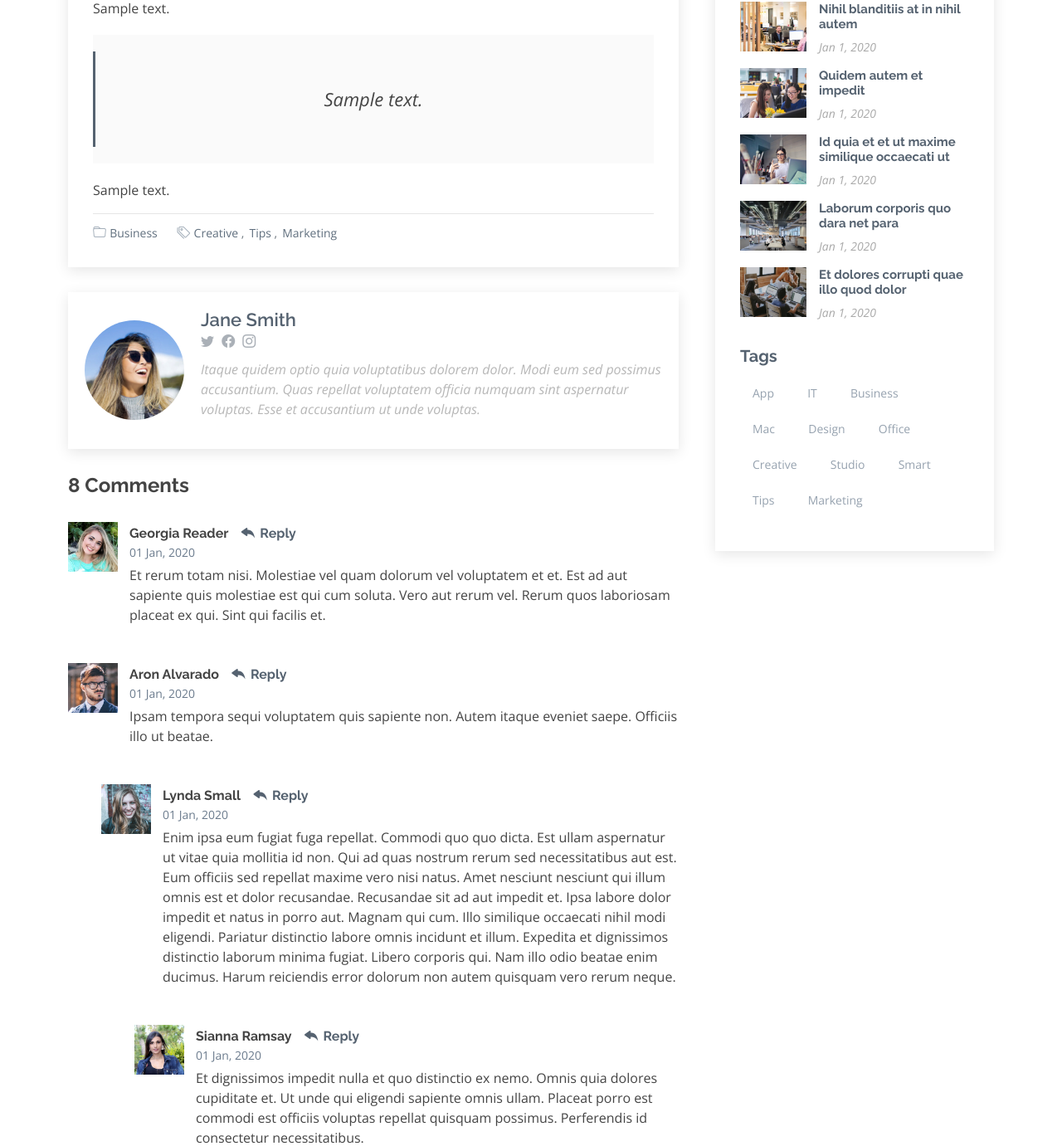
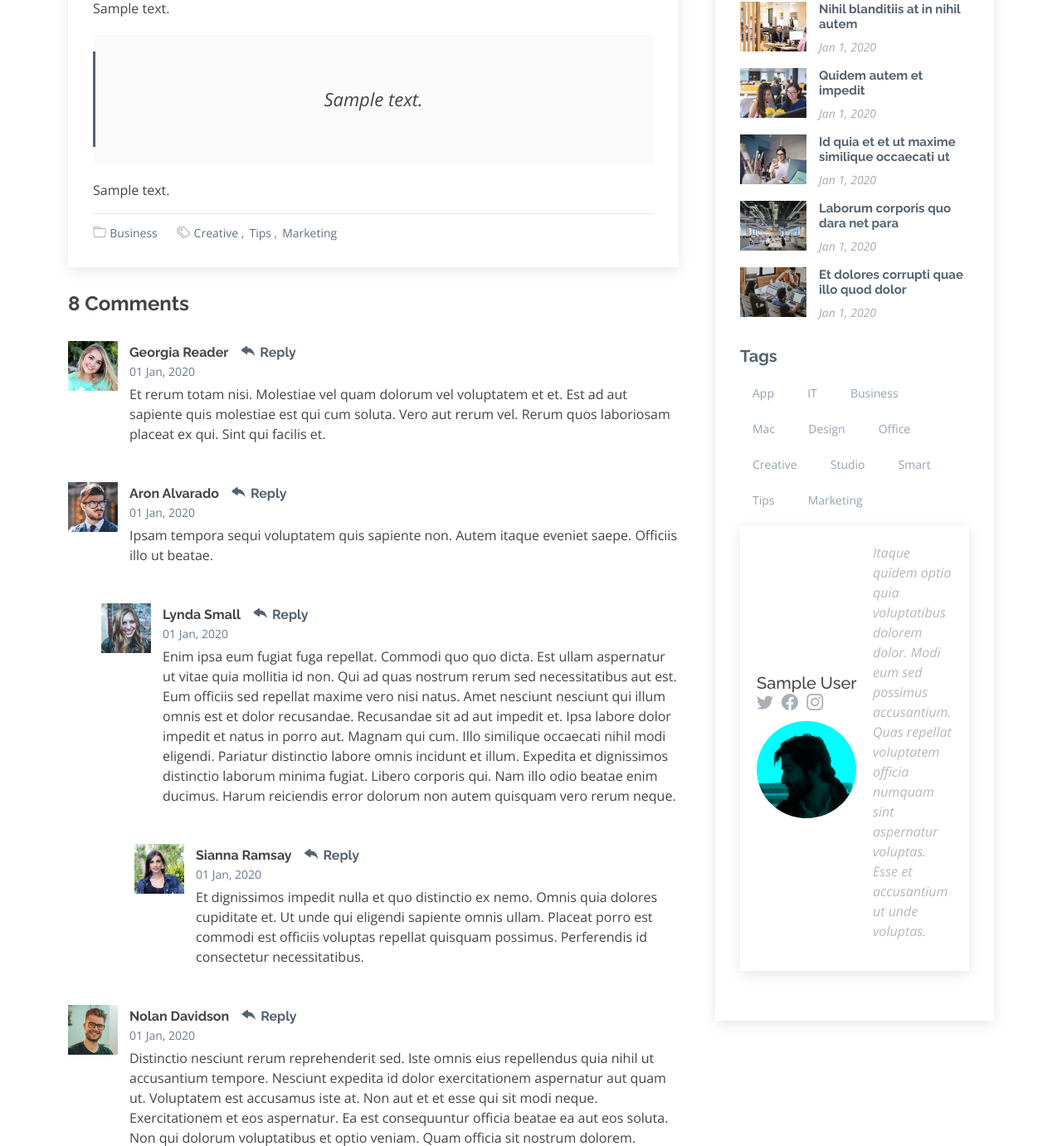
Before and after one commit to AminFranko/mysite3, a Django app: page /blog/1 in a window 1280 px wide. Shown: the part 633-2014 px from the top of the page at 83% size. Run offline with Django 3.2, Linux system fonts and the light colour scheme; tables that the repository leaves empty hold one stand-in row (values such as "Sample post"); grey boxes marked "Sample" are stand-in pictures; some libraries are stand-ins or nearby versions.

Commit message:
Used INCLUDE in blog
Used INCLUDE in single blog page for author in sidebar

```diff
--- a/blog/models.py
+++ b/blog/models.py
@@ -30,3 +30,6 @@ class Post(models.Model):
 
     def __str__(self):
         return "{} - {}".format(self.title, self.id)
+
+    def snippets(self):
+        return self.content[:100]+'...'
--- a/templates/blog/blog-home.html
+++ b/templates/blog/blog-home.html
@@ -59,7 +59,7 @@
 
               <div class="entry-content">
                 <p>
-                  {{post.content}}
+                  {{post.content|truncatechars:55|safe}}
                 </p>
                 <div class="read-more">
                   <a href="/blog/{{post.id}}">Read More</a>
--- a/templates/blog/blog-single.html
+++ b/templates/blog/blog-single.html
@@ -87,20 +87,7 @@
             </article><!-- End blog entry -->
            <!-- ========================================================== -->
 
-            <div class="blog-author d-flex align-items-center">
-              <img src="{% static 'img/blog/blog-author.jpg' %}" class="rounded-circle float-left" alt="">
-              <div>
-                <h4>Jane Smith</h4>
-                <div class="social-links">
-                  <a href="https://twitters.com/#"><i class="bi bi-twitter"></i></a>
-                  <a href="https://facebook.com/#"><i class="bi bi-facebook"></i></a>
-                  <a href="https://instagram.com/#"><i class="biu bi-instagram"></i></a>
-                </div>
-                <p>
-                  Itaque quidem optio quia voluptatibus dolorem dolor. Modi eum sed possimus accusantium. Quas repellat voluptatem officia numquam sint aspernatur voluptas. Esse et accusantium ut unde voluptas.
-                </p>
-              </div>
-            </div><!-- End blog author bio -->
+
             <!-- ========================================================== -->
 
             <div class="blog-comments">
@@ -239,6 +226,7 @@
                   <button type="submit"><i class="bi bi-search"></i></button>
                 </form>
               </div><!-- End sidebar search formn-->
+              <!-- ===================================================== -->
 
               <h3 class="sidebar-title">Categories</h3>
               <div class="sidebar-item categories">
@@ -302,7 +290,9 @@
                   <li><a href="#">Marketing</a></li>
                 </ul>
               </div><!-- End sidebar tags-->
-
+              <!-- ===================================================== -->
+              {% include 'blog/blog-writer.html' %}
+              <!-- ===================================================== -->
             </div><!-- End sidebar -->
 
           </div><!-- End blog sidebar -->
--- /dev/null
+++ b/templates/blog/blog-writer.html
@@ -0,0 +1,19 @@
+{% load static %}
+<!-- Start blog author bio -->
+<div class="blog-author d-flex align-items-center">
+    <h5>{{post.author.get_full_name}}
+        <div class="social-links">
+            <a href="https://twitters.com/#"><i class="bi bi-twitter"></i></a>
+            <a href="https://facebook.com/#"><i class="bi bi-facebook"></i></a>
+            <a href="https://instagram.com/#"><i class="biu bi-instagram"></i></a>
+        </div>
+        <img src="{% static 'img/blog/blog-author.jpg' %}" class="rounded-circle float-left" alt="">
+    </h5>
+
+    <div>
+        <p>
+            Itaque quidem optio quia voluptatibus dolorem dolor. Modi eum sed possimus accusantium. Quas repellat
+            voluptatem officia numquam sint aspernatur voluptas. Esse et accusantium ut unde voluptas.
+        </p>
+    </div>
+</div><!-- End blog author bio -->
```
Also changed, not shown: statics/img/blog/blog-author.jpg.
